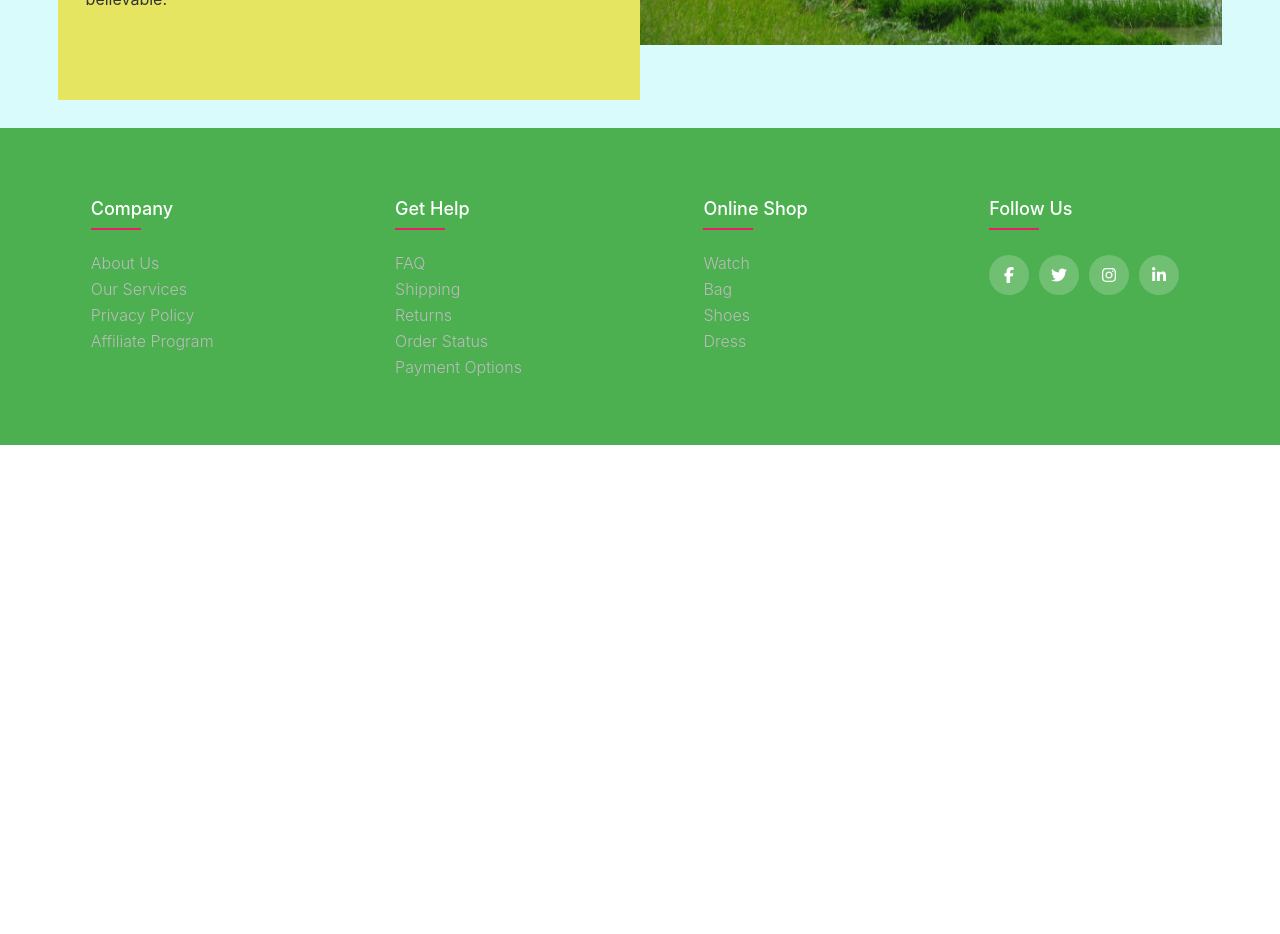
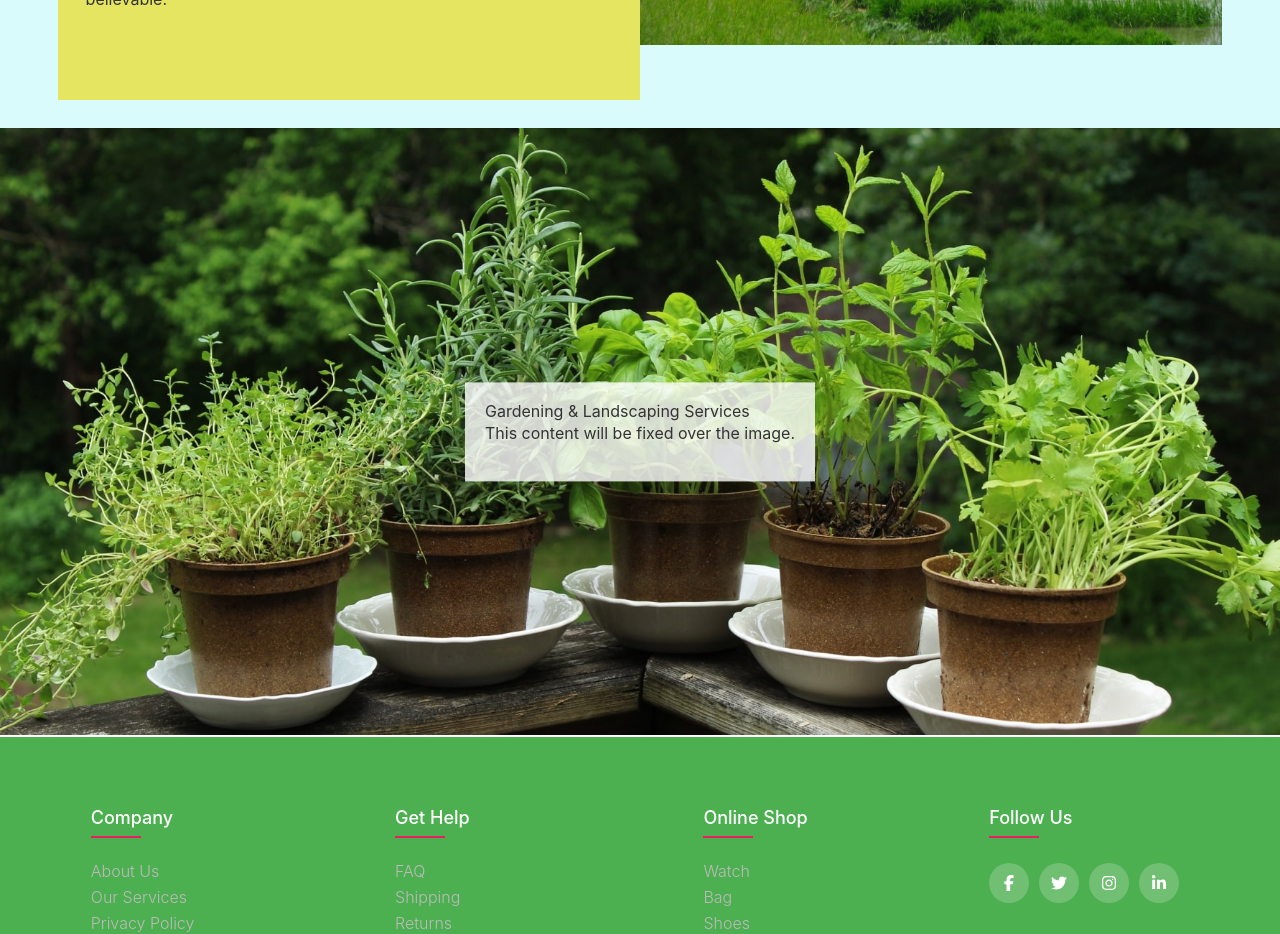
Before and after one commit to KheetiiBazzar123/kheetiBazar_landingPage, a React (Vite) app: page / in a window 1280 px wide. Shown: the part 520-1454 px from the top of the page. Before the commit the page ends 965 px from the top, so only its background shows below. Built offline with nearby package versions, Linux system fonts and the light colour scheme.

Commit message:
new commit

```diff
--- a/src/App.jsx
+++ b/src/App.jsx
@@ -1,11 +1,13 @@
 import { Header, Footer } from './components/layout';
 import { HeroPage } from './components/sections';
 import './assets/css/style.css';
+import AcomplishmentPage from './components/sections/AcomplishmentPage';
 function App() {
 	return (
 		<>
 			<Header />
 			<HeroPage />
+			<AcomplishmentPage />
 			<Footer />
 		</>
 	);
--- a/src/assets/css/style.css
+++ b/src/assets/css/style.css
@@ -14,3 +14,21 @@
 .hero-container {
 	background-color: rgb(217, 251, 251);
 }
+
+.image-container {
+	position: relative;
+}
+
+.big-image {
+	width: 100%;
+}
+
+.fixed-section {
+	position: absolute;
+	top: 50%; /* Adjust this value to position it as desired */
+	left: 50%; /* Adjust this value to position it as desired */
+	transform: translate(-50%, -50%);
+	background-color: rgba(255, 255, 255, 0.8); /* Optional: Add a background color for better visibility */
+	padding: 20px;
+	/* Add any other styling you need for the fixed section */
+}
--- /dev/null
+++ b/src/components/sections/AcomplishmentPage.jsx
@@ -0,0 +1,24 @@
+import React from 'react';
+import { Container, Row, Col } from 'react-bootstrap';
+import bgImage from '../../assets/images/mainSection/about.jpg';
+const AcomplishmentPage = () => {
+	return (
+		<>
+			<div className="image-container">
+				<img src={bgImage} alt="Big Image" className="big-image" />
+				<div className="fixed-section">
+					<Container>
+						<Row>
+							<Col>
+								<h2>Gardening & Landscaping Services</h2>
+								<p>This content will be fixed over the image.</p>
+							</Col>
+						</Row>
+					</Container>
+				</div>
+			</div>
+		</>
+	);
+};
+
+export default AcomplishmentPage;
```
Also changed, not shown: src/assets/images/mainSection/about.jpg (added).
